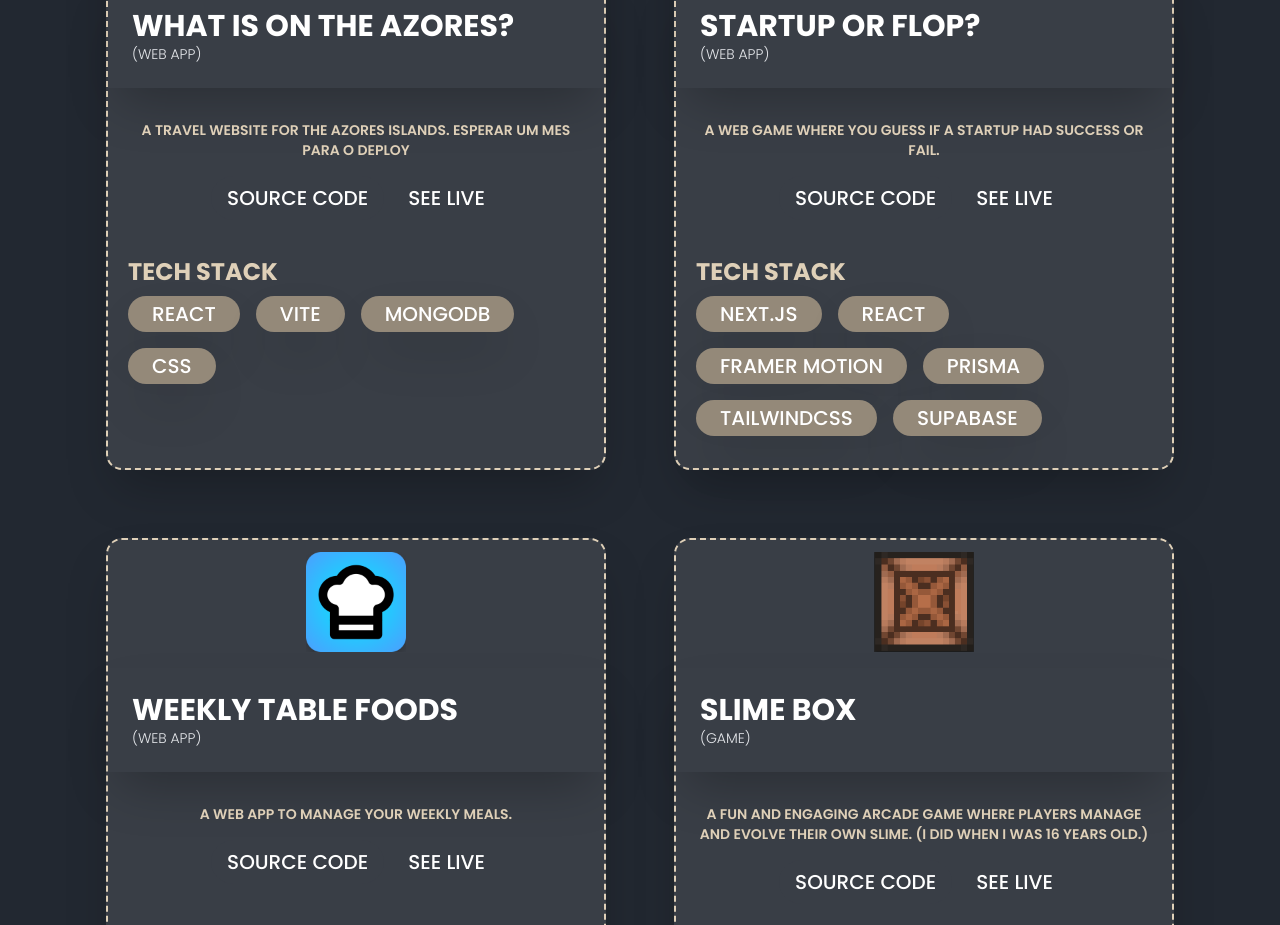
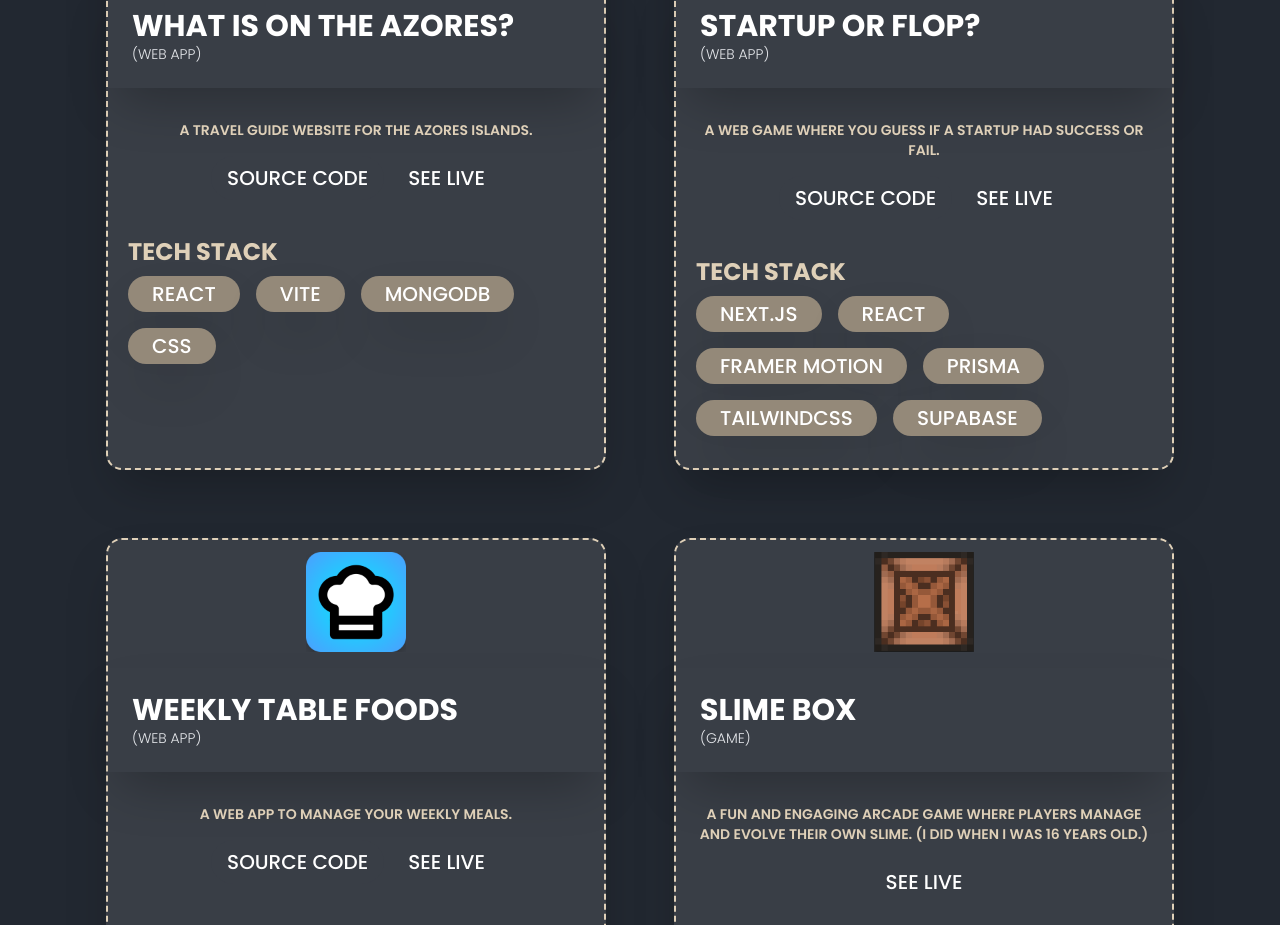
Before and after one commit to Henrique2Oliveira/portfolio, a React (Vite) app: page / in a window 1280 px wide. Shown: the part 1300-2225 px from the top of the page. Built offline with nearby package versions, Linux system fonts and the light colour scheme.

Commit message:
feat: button cv download

```diff
--- a/src/components/Header.tsx
+++ b/src/components/Header.tsx
@@ -55,6 +55,7 @@ function Header() {
       </div >
 
     </motion.header >
+
   )
 }
 
--- a/src/components/Projects.tsx
+++ b/src/components/Projects.tsx
@@ -1,6 +1,8 @@
 import data from '../data/data.json';
 import { FaArrowUp, FaTree, FaBook, FaTools } from "react-icons/fa";
 import { BsFillGrid1X2Fill } from "react-icons/bs";
+import { motion } from 'framer-motion';
+import { SiReaddotcv } from "react-icons/si";
 
 function Main() {
   const skills = data.skills; // Access the skills array
@@ -41,6 +43,7 @@ function Main() {
 
             <p className="px-5 text-sm">{project.description}</p>
             <div className="flex flex-row items-center gap-2">
+              {project.subcategory == "Web App" && (
                 <a
                   href={project.link}
                   target="_blank"
@@ -48,7 +51,7 @@ function Main() {
                   className="bg-secondary hover:bg-[#ffffff] rounded-full px-4 py-2 text-sm md:text-xl hover:text-black text-white font-medium hover:scale-105 transition duration-100 ease-in-out"
                 >
                   Source Code
-              </a>
+                </a>)}
               <a
                 href={project.livelink}
                 target="_blank"
@@ -125,7 +128,13 @@ function Main() {
 
 
 
-      <div className="flex justify-center">
+      <div className="flex justify-center flex-col items-center gap-4 mt-10">
+        <motion.button
+          initial={{ scale: 0, x: -200 }}
+          animate={{ scale: 1, x: 0, transition: { duration: 1 } }}
+          whileHover={{ scale: 1.1, boxShadow: '0px 0px 10px rgba(0,0,0,0.3)' }}
+          className="rounded px-4 p-3 m-4 bg-white hover:bg-[#7495e9] transition-colors cursor-pointer hover:text-white w-fit md:text-2xl text-black shadow-[-1px_6px_0px_0px_rgba(0,_0,_0,_0.9)] "><a href='/portfolio/cv_henrique_oliveira.pdf'><SiReaddotcv className="inline-block mr-2" />Download CV</a></motion.button>
+
         <button
           onClick={() => window.scrollTo({ top: 0, behavior: 'smooth' })}
           className="bg-primary hover:bg-secondary rounded-full cursor-pointer  px-6 py-2 text-sm md:text-lg hover:text-white text-white font-medium shadow-2xl hover:scale-105 transition duration-100 ease-in-out"
--- a/src/data/data.json
+++ b/src/data/data.json
@@ -100,7 +100,7 @@
   "projects": [
     {
       "name": "What is on the Azores?",
-      "description": "A travel website for the Azores islands.  Esperar um mes para o deploy",
+      "description": "A travel guide website for the Azores islands.",
       "image": "/portfolio/iconazores.png",
       "link": "https://github.com/Henrique2Oliveira/What-is-in-the-Azores",
       "tags": [
```
Also changed, not shown: 1 other file (tests, documents, lock files or other folders). Lines whose indentation alone changed are shown as unchanged.
